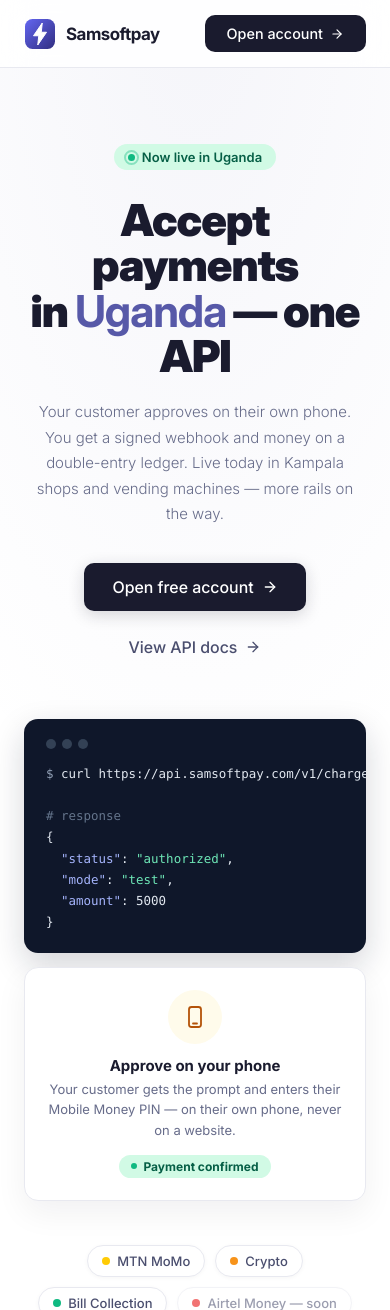
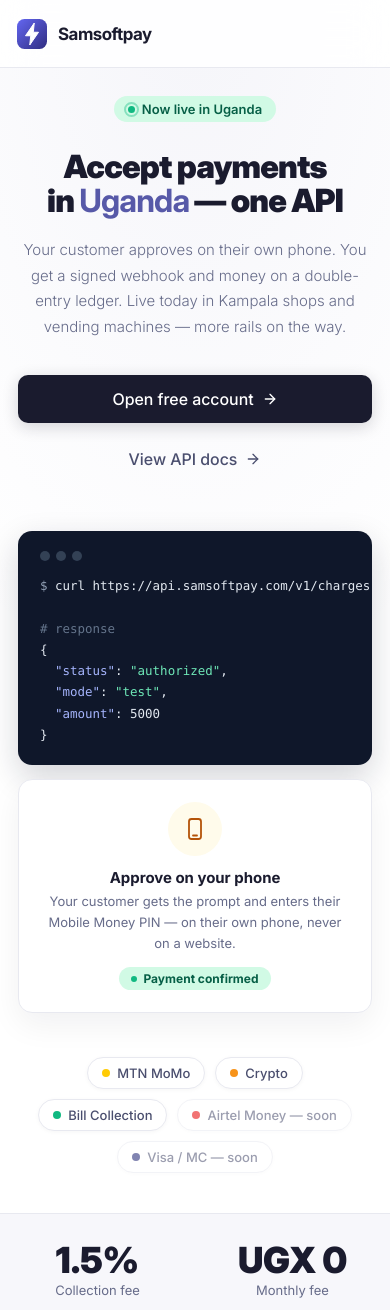
Before and after one commit to smugabi-ugx/samsoftpay, a Flask app: page / in a window 390 px wide. Shown: the top 1310 px of the page. Run offline with Flask 3, Linux system fonts and the light colour scheme; parts of the project's set-up code (start-up, migrations or seed data) failed here and were passed over; some libraries are stand-ins or nearby versions.

Commit message:
Landing mobile: proper burger (hide inline CTA), safe hero sizing, no overflow
- At <=740px the "Open account" nav-btn stayed visible NEXT TO the burger,
  crowding it — hidden now so mobile shows only brand + burger (the mobile
  menu already carries the CTA). Tighter nav padding on small screens.
- Hero h1 clamp min lowered 2.75rem -> 2rem with overflow-wrap so a long word
  never pushes past a 360px Samsung Galaxy viewport; hero section overflow:
  hidden so its radial-gradient background can't widen the page.
- Mobile hero padding reduced; hero CTAs go full-width and stack cleanly.

Landing still renders 200 with burger + mobile menu.

Co-Authored-By: Claude Opus 4.8 <noreply@anthropic.com>

```diff
--- a/app/templates/landing.html
+++ b/app/templates/landing.html
@@ -73,7 +73,9 @@
     .nav-btn svg{width:14px;height:14px;}
     @media(max-width:740px){
       .nav-links{display:none;}
+      .nav-btn{display:none;}      /* the mobile menu carries the CTA — don't crowd the burger */
       .nav-burger{display:flex;}
+      .nav-inner{padding:0 16px;}
     }
     .nav-burger{
       display:none;width:40px;height:40px;border-radius:10px;border:1px solid var(--line);
@@ -102,6 +104,7 @@
     .hero{
       padding:calc(64px + 80px) 24px 64px;
       text-align:center;
+      overflow:hidden;   /* the radial-gradient bg must never widen the page */
       background:radial-gradient(ellipse 100% 60% at 50% 0%,rgba(87,89,168,.06),transparent);
     }
     .hero-pill{
@@ -114,9 +117,10 @@
     .hero-pill-dot::after{content:'';position:absolute;inset:-4px;border-radius:50%;border:2px solid var(--green);opacity:0;animation:pill-pulse 2s ease-out infinite;}
     @keyframes pill-pulse{0%{transform:scale(.6);opacity:.7}100%{transform:scale(1.5);opacity:0}}
     .hero h1{
-      font-size:clamp(2.75rem,7vw,5.5rem);
-      font-weight:900;line-height:1.03;
+      font-size:clamp(2rem,7vw,5.5rem);   /* min 2rem so it never overflows a 360px phone */
+      font-weight:900;line-height:1.05;
       color:var(--ink);margin-bottom:20px;
+      overflow-wrap:break-word;word-break:break-word;
     }
     .hero h1 b{color:var(--brand);}
     .hero-sub{
@@ -125,6 +129,10 @@
       max-width:520px;margin:0 auto 36px;
     }
     .hero-ctas{display:flex;gap:12px;justify-content:center;flex-wrap:wrap;margin-bottom:48px;}
+    @media(max-width:600px){
+      .hero{padding:calc(64px + 32px) 18px 40px;}
+      .hero-ctas .nav-btn,.hero-ctas a{width:100%;justify-content:center;}
+    }
     .btn-dark{
       display:inline-flex;align-items:center;gap:8px;
       background:var(--ink);color:#fff;
```
